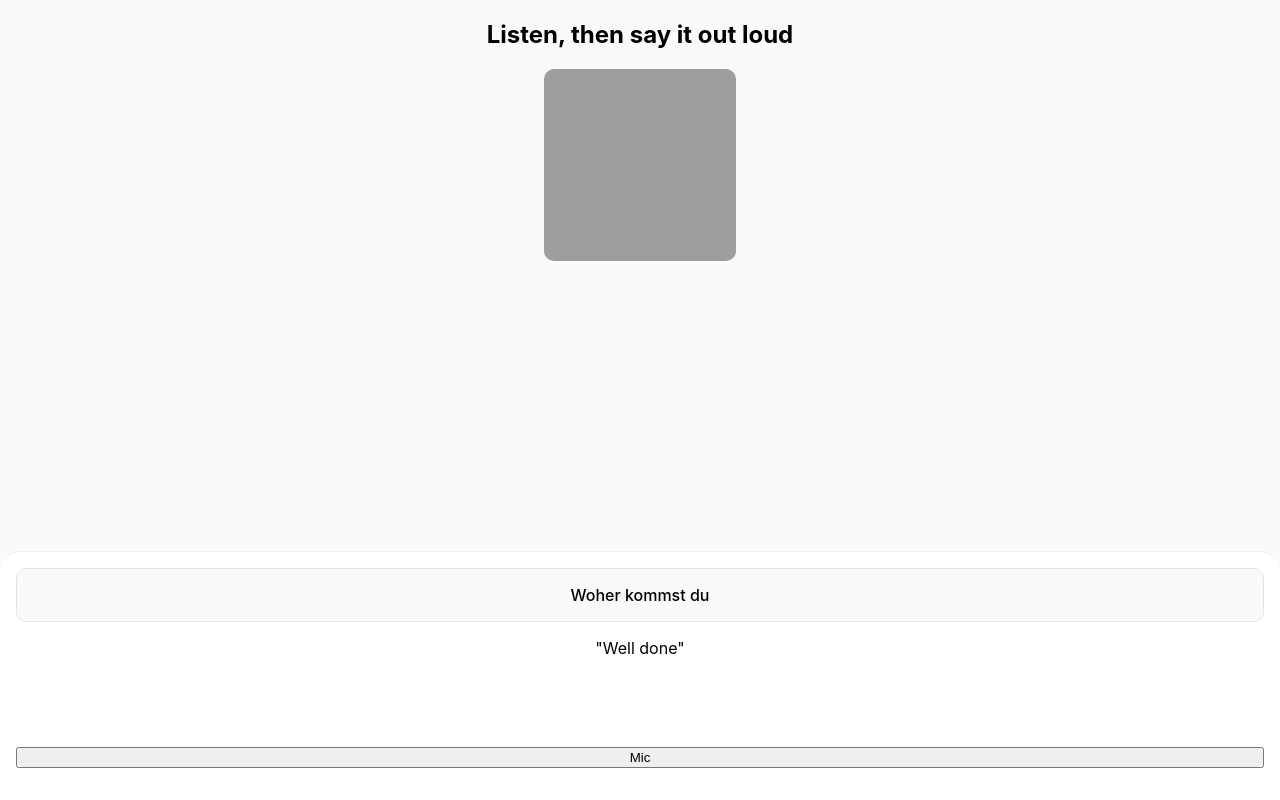
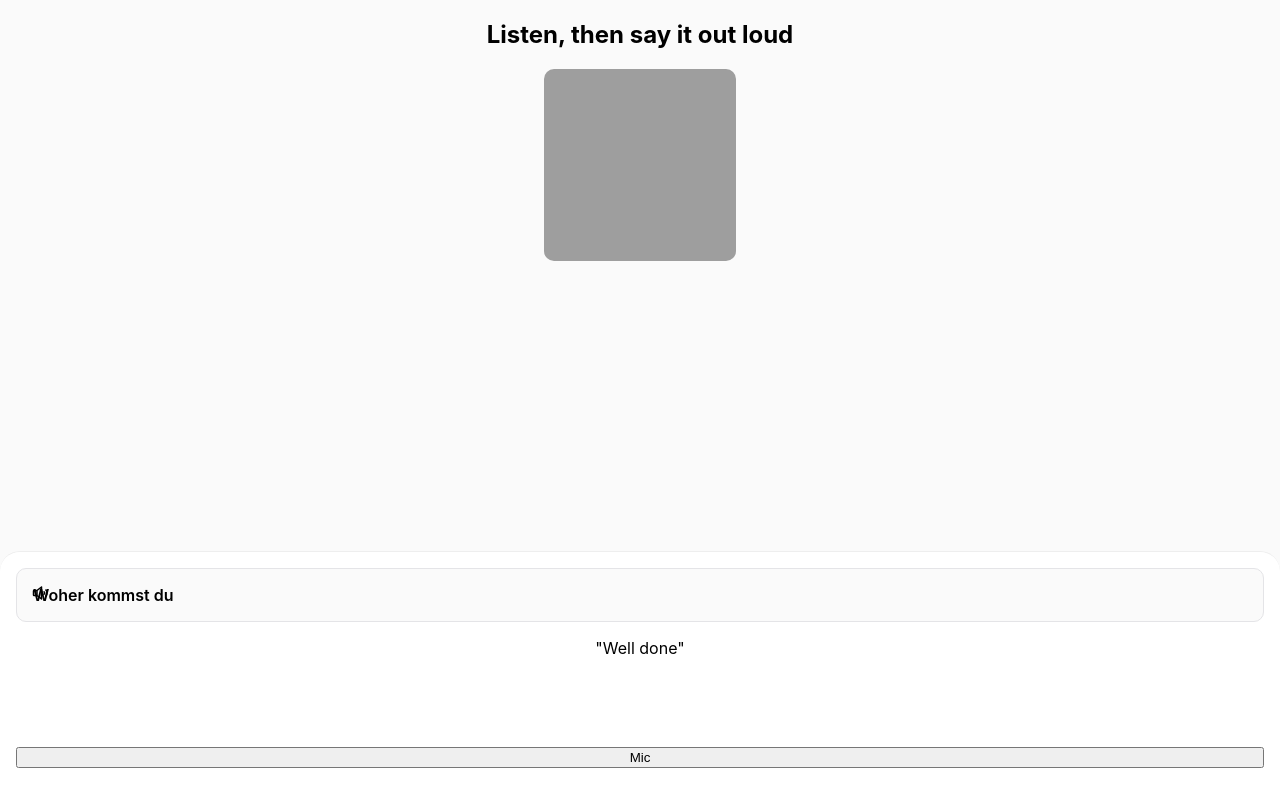
Before and after one commit to crisperpo/pronunciation-evaluation, a React (Create React App) app in the folder spa/: page / in a window 1280 px wide. Built offline with nearby package versions, Linux system fonts and the light colour scheme; grey boxes are pictures that could not be loaded.

Commit message:
add audio icon

```diff
--- a/spa/src/components/App/index.css
+++ b/spa/src/components/App/index.scss
@@ -27,8 +27,14 @@
   background-color: #fafafa;
   border: 1px solid #e4e4e7;
   border-radius: 0.625rem;
-  font-weight: 500;
+  display: flex;
+  font-weight: 600;
   padding: 1rem;
+
+  & .icon-audio {
+    position: absolute;
+    left: 2rem;
+  }
 }
 
 #feedback-container {
--- a/spa/src/components/App/index.tsx
+++ b/spa/src/components/App/index.tsx
@@ -1,6 +1,7 @@
 import React from 'react';
+import { SpeakerHigh } from '@phosphor-icons/react';
 
-import './index.css';
+import './index.scss';
 
 const RECORDING_TRAINER_DATA = {
   phrase: 'Woher kommst du',
@@ -19,7 +20,10 @@ const App = (): JSX.Element => {
       <div id="recording-container">
         <div>
           <div id="phrase-container" >
-            {RECORDING_TRAINER_DATA.phrase}
+            <div className="icon-audio">
+              <SpeakerHigh weight="bold" />
+            </div>
+            <span>{RECORDING_TRAINER_DATA.phrase}</span>
           </div>
           <div id="feedback-container">"Well done"</div>
         </div>
```
